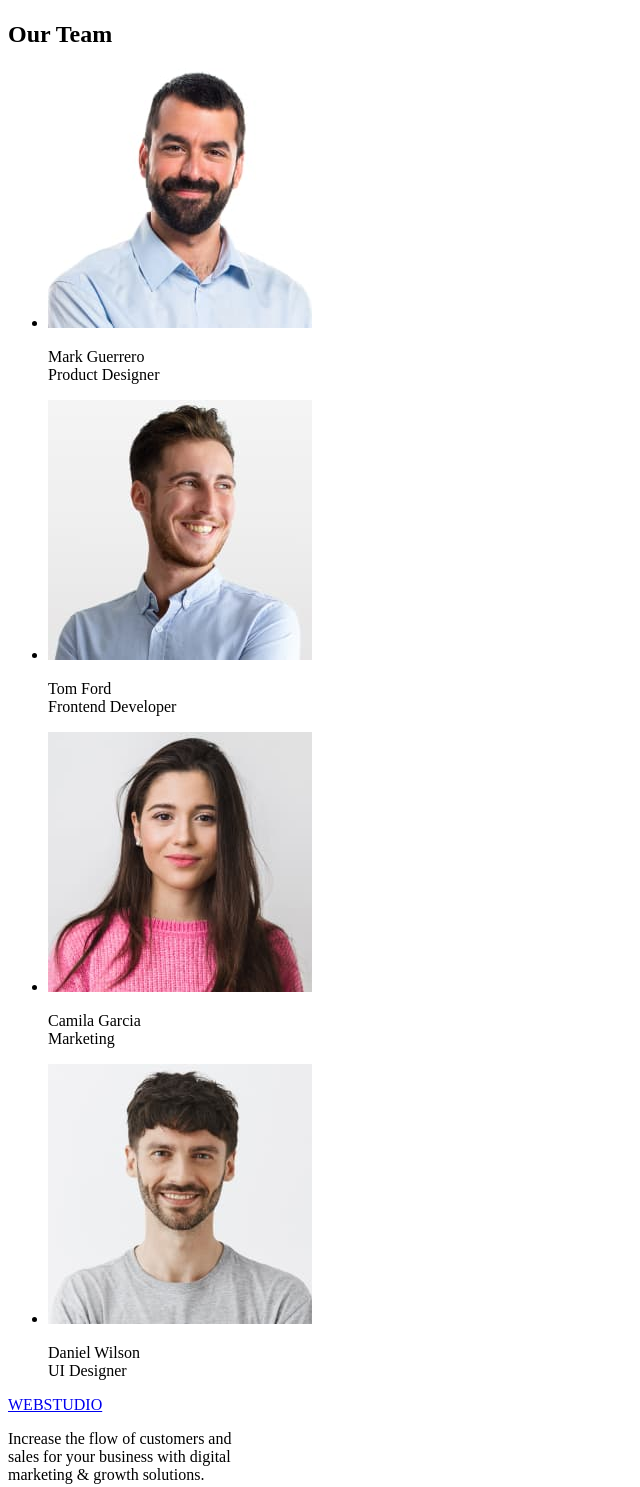
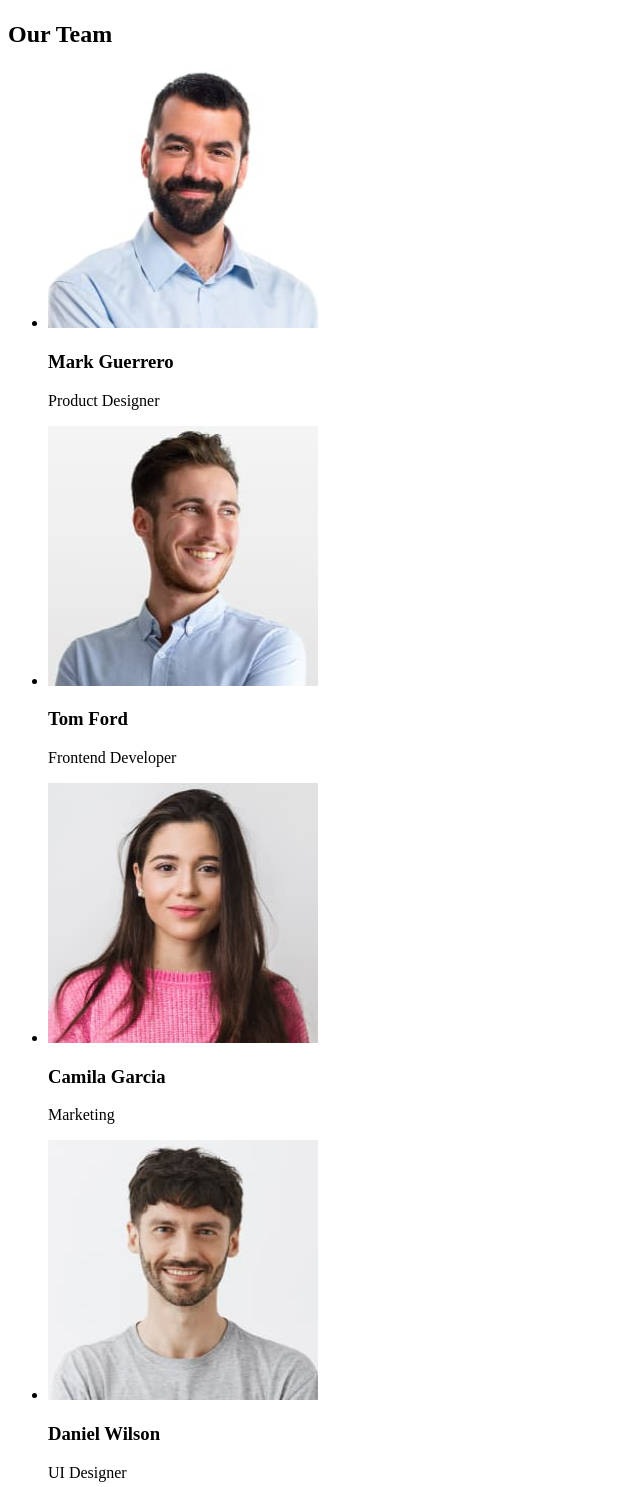
Before and after one commit to AlgieRalph/goit-markup-hw-01, a plain HTML site: page index.html in a window 1280 px wide. Shown: the part 1294-2781 px from the top of the page, without its empty margins (0-640 px from the left). Drawn offline with Linux system fonts and the light colour scheme.

Commit message:
Edited Codes

```diff
--- a/index.html
+++ b/index.html
@@ -11,11 +11,11 @@
 
     <header>
       <nav>
-        <a href="images/webstudiologo.svg">WEBSTUDIO</a>
+        <a href="#">WEBSTUDIO</a>
         <ul>
-          <li><a href="">Studio</a></li>
-          <li><a href="">Porfolio</a></li>
-          <li><a href="">Contacts</a></li>
+          <li><a href="#">Studio</a></li>
+          <li><a href="#">Porfolio</a></li>
+          <li><a href="#">Contacts</a></li>
         </ul>
       </nav>
       <ul>
@@ -27,11 +27,17 @@
     <!-- MAIN -->
 
     <main>
+      <!-- Secton 1 -->
+
       <section>
         <h1>Effective Solutions <br />for Your Business</h1>
         <button type="button">Order Service</button>
       </section>
+
+      <!-- Section 2 -->
+
       <section>
+        <div>
           <ul>
             <li>
               <h3>Strategy</h3>
@@ -64,16 +70,25 @@
               </p>
             </li>
           </ul>
+        </div>
       </section>
+
+      <!-- Section 3 -->
+
       <section>
+        <div>
           <h2>What Are We Doing</h2>
           <ul>
             <li>
-            <img src="images/monitor.jpg" alt="Computer Monitor" width="200" />
+              <img
+                src="images/monitor.jpg"
+                alt="Computer Monitor"
+                width="200"
+              />
             </li>
             <li>
               <img
-              src="images/cellphonescreens.jpg"
+                src="images/cellphone-screens.jpg"
                 alt="Multiple Cellphone Screens"
                 width="200"
               />
@@ -86,39 +101,71 @@
               />
             </li>
           </ul>
+        </div>
       </section>
+
+      <!-- Section 4 -->
+
       <section>
+        <div>
           <h2>Our Team</h2>
           <ul>
             <li>
-            <img src="images/markguerrero.jpg" alt="Mark Guerrero" />
-            <p>Mark Guerrero <br />Product Designer</p>
+              <img
+                src="images/mark-guerrero.jpg"
+                alt="Mark Guerrero"
+                width="270"
+                height="260"
+              />
+              <h3>Mark Guerrero</h3>
+              <p>Product Designer</p>
             </li>
             <li>
-            <img src="images/tomford.jpg" alt="Tom Ford" />
-            <p>Tom Ford <br />Frontend Developer</p>
+              <img
+                src="images/tom-ford.jpg"
+                alt="Tom Ford"
+                width="270"
+                height="260"
+              />
+              <h3>Tom Ford</h3>
+              <p>Frontend Developer</p>
             </li>
             <li>
-            <img src="images/camilagarcia.jpg" alt="Camila Garcia" />
-            <p>Camila Garcia <br />Marketing</p>
+              <img
+                src="images/camila-garcia.jpg"
+                alt="Camila Garcia"
+                width="270"
+                height="260"
+              />
+              <h3>Camila Garcia</h3>
+              <p>Marketing</p>
             </li>
             <li>
-            <img src="images/danielwilson.jpg" alt="Daniel Wilson" />
-            <p>Daniel Wilson <br />UI Designer</p>
+              <img
+                src="images/daniel-wilson.jpg"
+                alt="Daniel Wilson"
+                width="270"
+                height="260"
+              />
+              <h3>Daniel Wilson</h3>
+              <p>UI Designer</p>
             </li>
           </ul>
+        </div>
       </section>
     </main>
 
     <!-- FOOTER -->
 
     <footer>
-      <a href="images/webstudiologo.svg">WEBSTUDIO</a>
+      <div>
+        <a href="#">WEBSTUDIO</a>
         <p>
           Increase the flow of customers and <br />
           sales for your business with digital <br />
           marketing & growth solutions.
         </p>
+      </div>
     </footer>
   </body>
 </html>
```
Also changed, not shown: images/camila-garcia.jpg (renamed from images/camilagarcia.jpg), images/cellphone-screens.jpg (renamed from images/cellphonescreens.jpg), images/daniel-wilson.jpg (renamed from images/danielwilson.jpg), images/mark-guerrero.jpg (renamed from images/markguerrero.jpg), images/tom-ford.jpg (renamed from images/tomford.jpg). Lines whose indentation alone changed are shown as unchanged.
